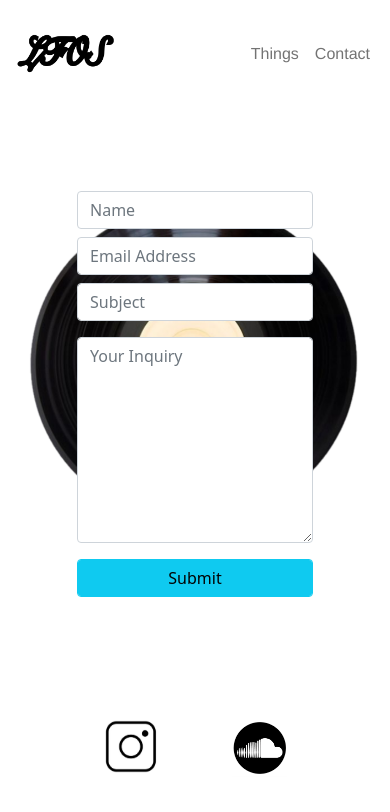
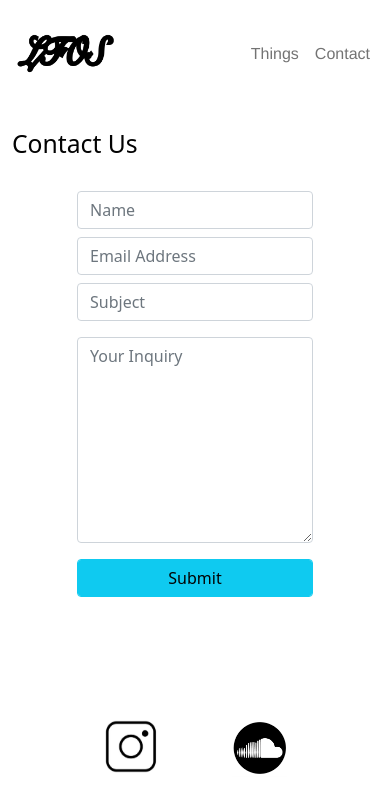
Before and after one commit to alecnoonan30/react-lfos, a React (Create React App) app: page /contact in a window 390 px wide. Shown: the top 812 px of the page. Built offline with nearby package versions, Linux system fonts and the light colour scheme.

Commit message:
remove vinyl

```diff
--- a/src/components/homevideo.js
+++ b/src/components/homevideo.js
@@ -6,7 +6,7 @@ import LFOSVIDEO from "../homeVid/LFOSVIDEO.mp4";
 
 export default function Video() {
   return (
-    <video className="homevideo" autoPlay loop muted>
+    <video className="homevideo" autoPlay loop muted playsInline>
       <source src={LFOSVIDEO} type="video/mp4"></source>
     </video>
   );
--- a/src/index.css
+++ b/src/index.css
@@ -133,7 +133,7 @@ input[type=submit]:hover {
 @media only screen and (max-width: 600px) {
   .backpic {
   background-image: url("/src/srcimages/vinyl.png");
-  background-size: 92%;
+  background-size: 0%;
   background-repeat: no-repeat;
   background-position: center;
   opacity: 0.99;
@@ -189,7 +189,7 @@ input[type=submit]:hover {
 
 @media only screen and (max-width: 600px) {
   .contheader {
-    color: white;
+    color: black;
   }
 }
 
```
